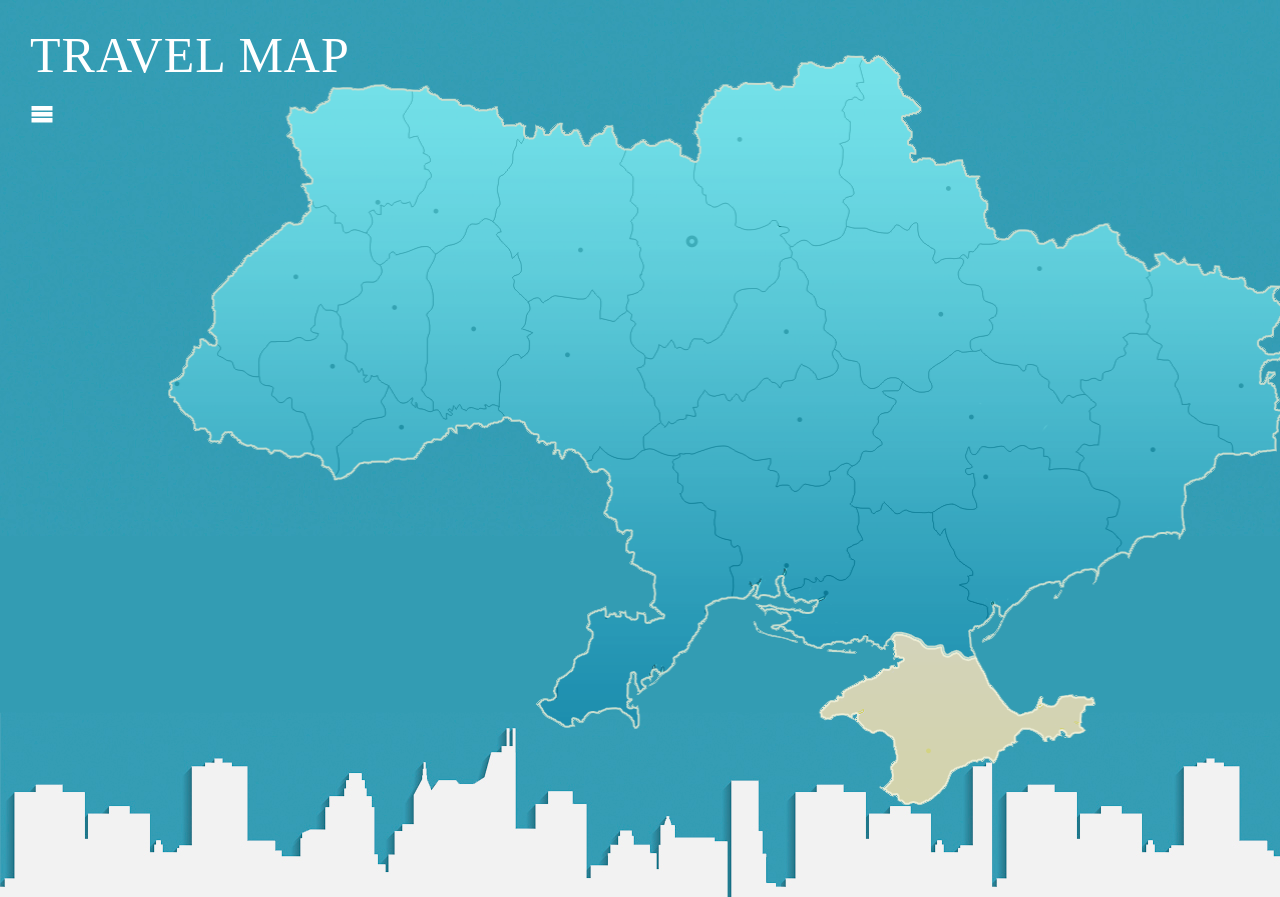
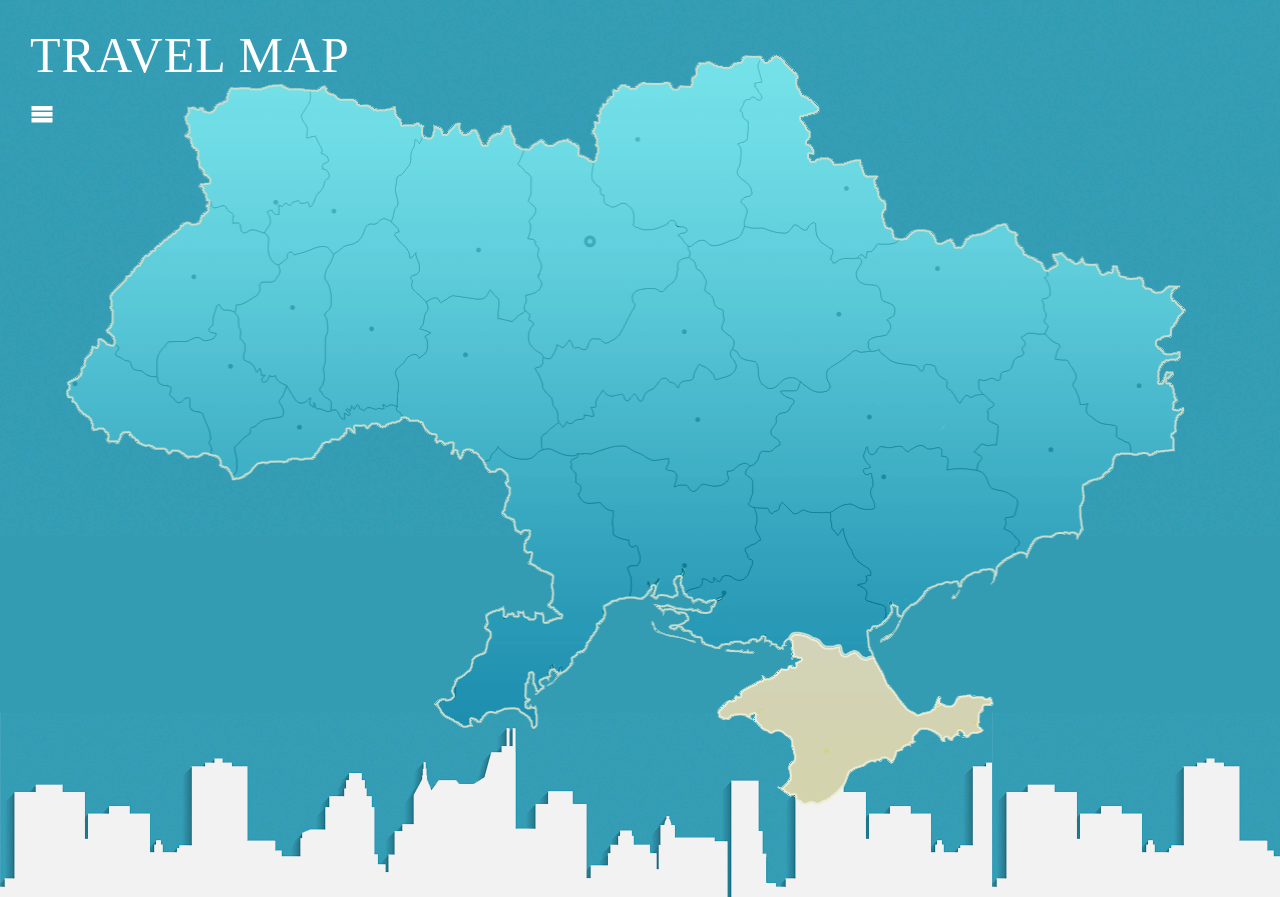
Before and after one commit to TravellingMap/traveling-map, a PHP site: page / in a window 1280 px wide; the page is wider, and only the part inside the window is pictured. Shown: the top 897 px of that part. Run offline with PHP 8.4, Linux system fonts and the light colour scheme; some libraries are stand-ins or nearby versions.

Commit message:
карта

```diff
--- a/web/css/style.css
+++ b/web/css/style.css
@@ -105,8 +105,14 @@ left: 45%;}
     background-image:url(02.jpg); /* Цвет фона */
 }
 
-@media screen and (max-width: 1400px) {
+@media screen and (max-width: 1500px) {
      .map { padding-left: 10%; }
+   }
+
+@media screen and (max-width: 1350px) {
+     .map {
+          padding: 0,25%;
+         padding-left: 2%; }
    }
 
 #ukraine {
```
